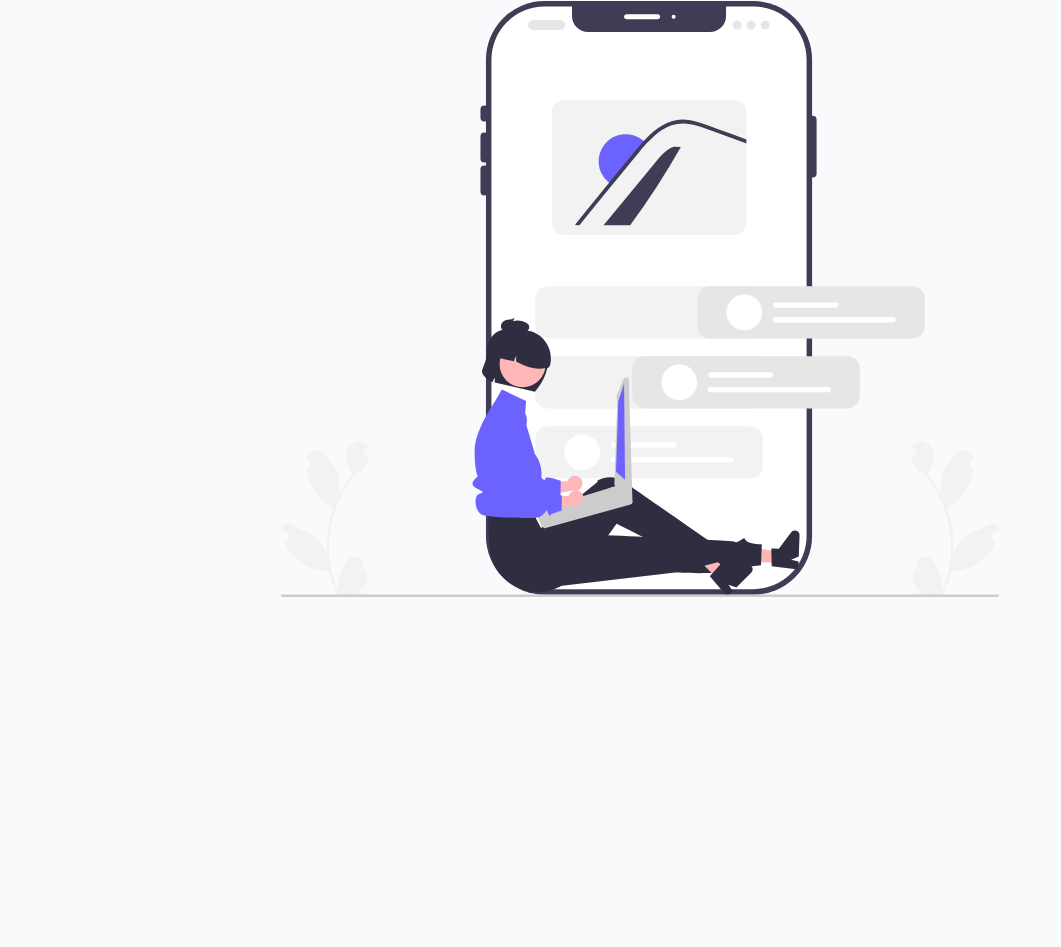
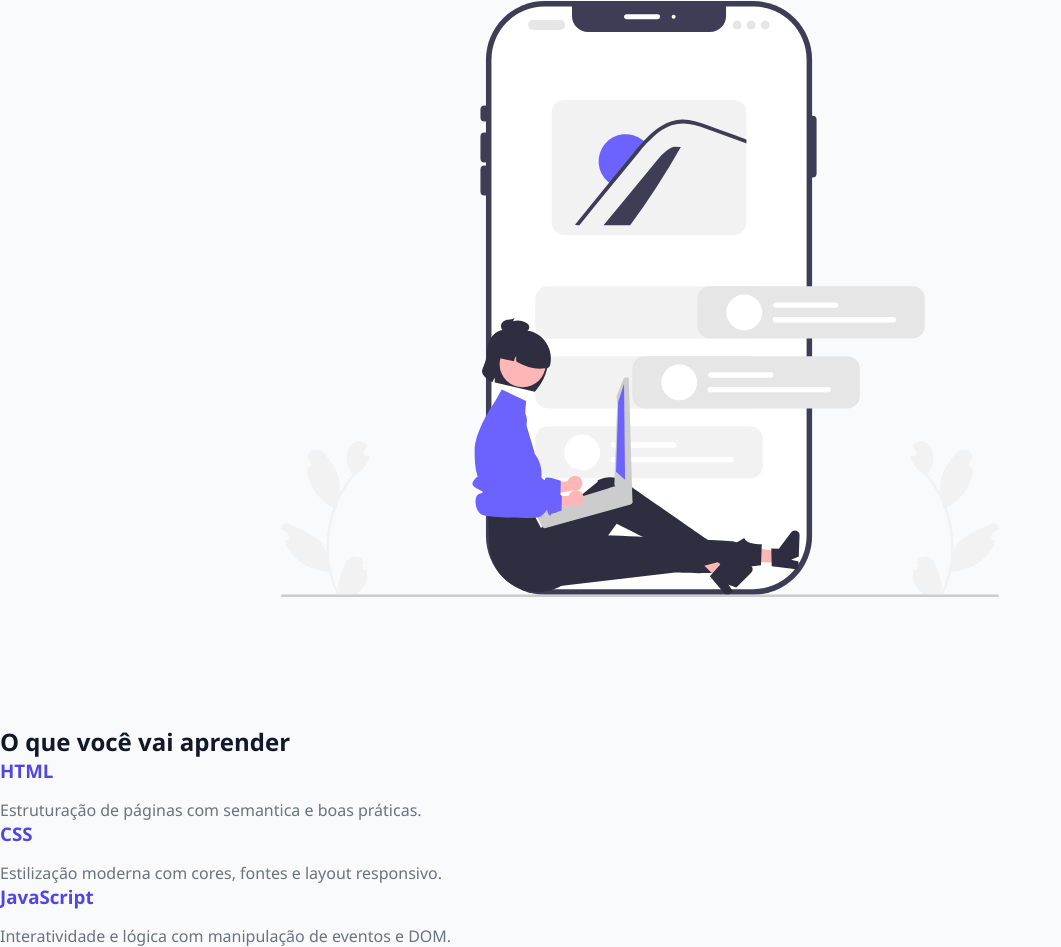
Before and after one commit to VT009pjg/landing-page, a plain HTML site: page index.html in a window 1280 px wide. Shown: the part 420-1367 px from the top of the page, without its empty margins (0-1061 px from the left). Before the commit the page ends 1145 px from the top, so only its background shows below. Drawn offline with Linux system fonts and the light colour scheme.

Commit message:
Add files via upload

```diff
--- a/index.html
+++ b/index.html
@@ -30,6 +30,22 @@
                 <img src="assets/hero-illustration.svg" alt="">
             </div>
         </section>
+
+        <section class="conteudo">
+            <h2>O que você vai aprender</h2>
+            <div class="card">
+                <h3>HTML</h3>
+                <p>Estruturação de páginas com semantica e boas práticas.</p>
+            </div>
+            <div class="card">
+                <h3>CSS</h3>
+                <p>Estilização moderna com cores, fontes e layout responsivo.</p>
+            </div>
+            <div class="card">
+                <h3>JavaScript</h3>
+                <p>Interatividade e lógica com manipulação de eventos e DOM.</p>
+            </div>
+        </section>
     </main>
 
 </body>
--- a/style.css
+++ b/style.css
@@ -87,3 +87,21 @@ body {
 .btn-cta:hover {
     background-color: #4338ca;
 }
+
+.card{
+    box-shadow: 0 4px 6px rgba(0, 0, 0, 0);
+    transition: transform 0.3s;
+}
+
+.card:hover {
+    transform: translateY(-5px);
+}
+
+.card h3 {
+    color: #4f46e5;
+    margin-bottom: 1rem;
+}
+
+.card p {
+    color: #6b7280;
+}
```
